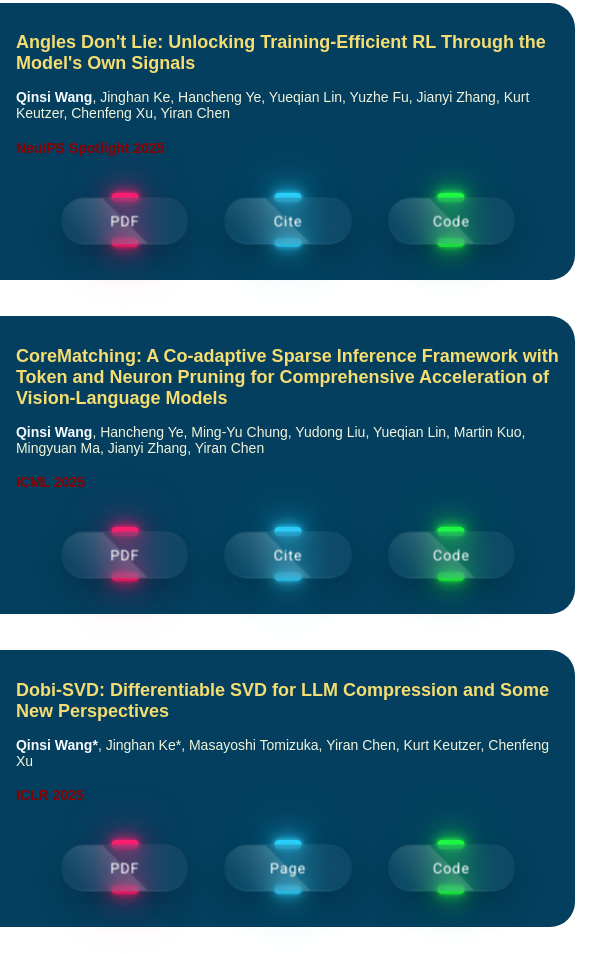
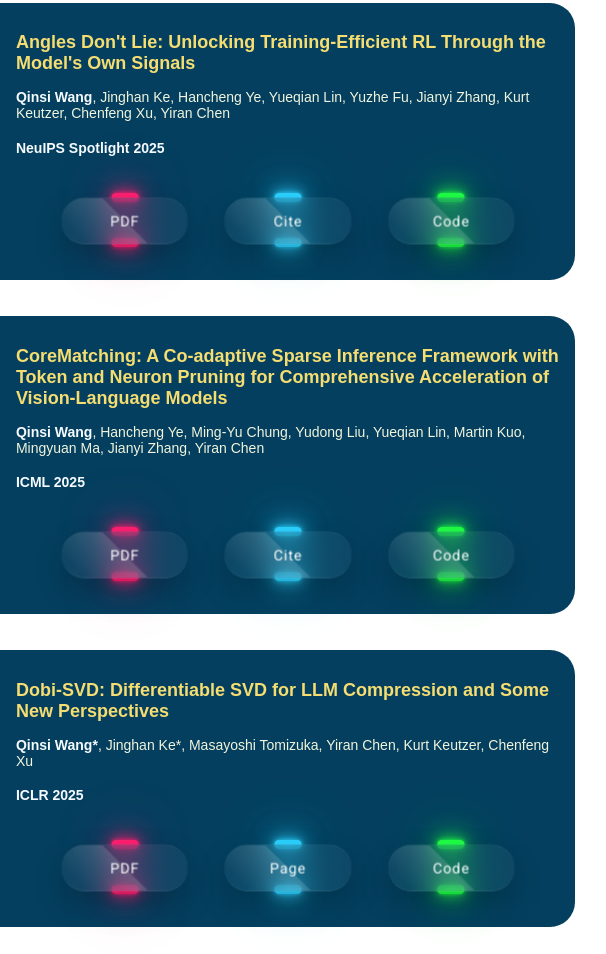
Before and after one commit to wangqinsi1/wangqinsi1.github.io, a plain HTML site: page index.html in a window 1280 px wide. Shown: the part 1598-2552 px from the top of the page, 545-1151 px from the left. Drawn offline with nearby package versions, Linux system fonts and the light colour scheme.

Commit message:
Update index.html

```diff
--- a/index.html
+++ b/index.html
@@ -162,7 +162,7 @@
 				<article class="section2Content">
 				<h2 class="sectionContentTitle" >Angles Don't Lie: Unlocking Training-Efficient RL Through the Model's Own Signals</h2>
 					<h3 class="sectionContentSubTitle"><strong style="color: rgb(246,251,255);">Qinsi Wang</strong>, Jinghan Ke, Hancheng Ye, Yueqian Lin, Yuzhe Fu, Jianyi Zhang, Kurt Keutzer, Chenfeng Xu, Yiran Chen</h3>
-						<h4 class="sectionContentSubTitle">	<b style="color: darkred;">NeuIPS Spotlight 2025</b></h4>
+						<h4 class="sectionContentSubTitle">	<b style="color: rgb(246,251,255);">NeuIPS Spotlight 2025</b></h4>
 					<div class="btn-contaniner">
 						<div class="btn"><a href="https://arxiv.org/abs/2506.02281" target="_blank">PDF</a></div>
 						<div class="btn"><a href="https://github.com/wangqinsi1/GAINRL/tree/main" target="_blank">Cite</a></div>
@@ -187,7 +187,7 @@
 				<article class="section2Content">
 				<h2 class="sectionContentTitle" >CoreMatching: A Co-adaptive Sparse Inference Framework with Token and Neuron Pruning for Comprehensive Acceleration of Vision-Language Models</h2>
 					<h3 class="sectionContentSubTitle"><strong style="color: rgb(246,251,255);">Qinsi Wang</strong>,  Hancheng Ye, Ming-Yu Chung, Yudong Liu, Yueqian Lin, Martin Kuo, Mingyuan Ma, Jianyi Zhang, Yiran Chen</h3>
-						<h4 class="sectionContentSubTitle">	<b  style="color: darkred;">ICML 2025</b></h4>
+						<h4 class="sectionContentSubTitle">	<b  style="color: rgb(246,251,255);">ICML 2025</b></h4>
 					<div class="btn-contaniner">
 						<div class="btn"><a href="https://arxiv.org/abs/2505.19235" target="_blank">PDF</a></div>
 						<div class="btn"><a href="https://github.com/wangqinsi1/2025-ICML-CoreMatching" target="_blank">Cite</a></div>
@@ -210,7 +210,7 @@
 				<article class="section2Content">
 				<h2 class="sectionContentTitle" >Dobi-SVD: Differentiable SVD for LLM Compression and Some New Perspectives</h2>
 					<h3 class="sectionContentSubTitle"><strong style="color: rgb(246,251,255);">Qinsi Wang*</strong>, Jinghan Ke*, Masayoshi Tomizuka, Yiran Chen, Kurt Keutzer, Chenfeng Xu</h3>
-						<h4 class="sectionContentSubTitle">	<b style="color: darkred;">ICLR 2025</b></h4>
+						<h4 class="sectionContentSubTitle">	<b style="color: rgb(246,251,255);">ICLR 2025</b></h4>
 					<div class="btn-contaniner">
 						<div class="btn"><a href="https://arxiv.org/abs/2502.02723" target="_blank">PDF</a></div>
 						<div class="btn"><a href="https://ah-miu.github.io/Dobi-SVD.page/" target="_blank">Page</a></div>
@@ -256,7 +256,7 @@
 		  <article class="section2Content">
 		    <h2 class="sectionContentTitle" >MathNAS: If Blocks Have a Role in Mathematical  Architecture Design</h2>
 			  <h3 class="sectionContentSubTitle"><strong style="color: rgb(246,251,255);">Qinsi Wang*</strong>, Jinghan Ke*, Zhi Liang, Sihai Zhang</h3>
-			  	<h4 class="sectionContentSubTitle">	<b style="color: darkred;">NeuIPS 2024</b></h4>
+			  	<h4 class="sectionContentSubTitle">	<b style="color: rgb(246,251,255);">NeuIPS 2024</b></h4>
 			  <div class="btn-contaniner">
 				  <div class="btn"><a href="https://openreview.net/pdf?id=e1l4ZYprQH" target="_blank">PDF</a></div>
 				  <div class="btn"><a href="https://neurips.cc/media/PosterPDFs/NeurIPS%202023/70987.png?t=1699703256.6154978" target="_blank">Poster</a></div>
@@ -273,7 +273,7 @@
 		  <article class="section2Content">
 		    <h2 class="sectionContentTitle">DGL: Device Generic Latency model for Neural Architecture Search&nbsp;</h2>
 			  <h3 class="sectionContentSubTitle"><strong style="color: rgb(246,251,255);">Qinsi Wang</strong>, Sihai Zhang</h3>
-			  	<h4 class="sectionContentSubTitle"> <b style="color: darkred;">IEEE Transactions on Mobile Computing, 2023</b></h4>
+			  	<h4 class="sectionContentSubTitle"> <b style="color: rgb(246,251,255);">IEEE Transactions on Mobile Computing, 2023</b></h4>
 			  <div class="btn-contaniner">
 				  <div class="btn"><a href="https://ieeexplore.ieee.org/stamp/stamp.jsp?tp=&arnumber=10042973" target="_blank">PDF</a></div>
 				  <div class="btn"><a href="https://github.com/wangqinsi1/DGL" target="_blank">Code</a></div>
```
